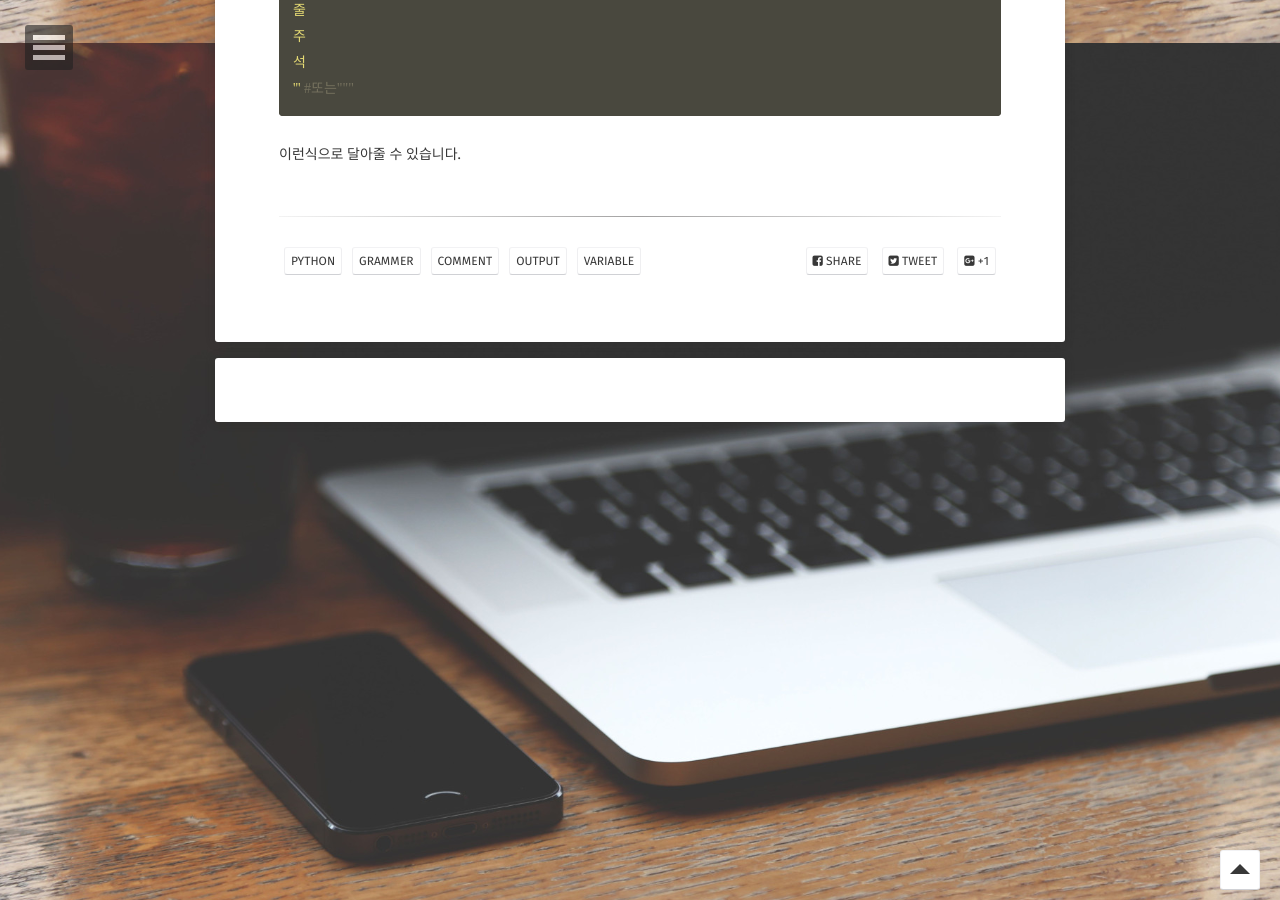
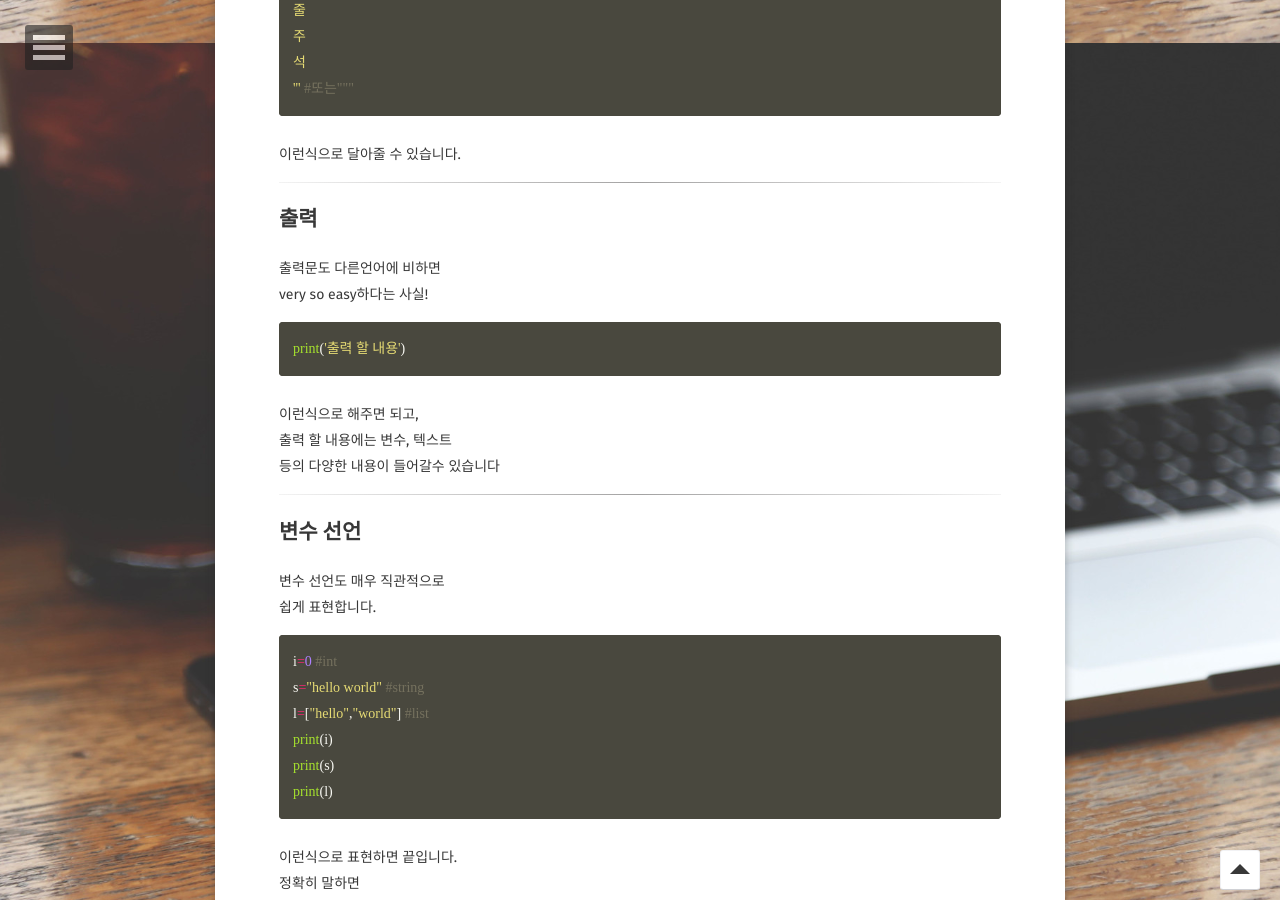
Before and after one commit to CS-myh0518/cs-myh0518.github.com, a Jekyll site: the page built from _posts/Python/2023-09-17-python1.md, in a window 1280 px wide and 900 px high, scrolled down 857 px. Built offline with Jekyll 4.4.1, drawn with Linux system fonts in a browser that asks for light colours; some web fonts are replaced; comment, search, counter and statistics services are not loaded; some of the changed text lies outside the part shown.

Commit message:
Update 2023-09-17-python1.md

````diff
--- a/_posts/Python/2023-09-17-python1.md
+++ b/_posts/Python/2023-09-17-python1.md
@@ -16,7 +16,7 @@ tags:
 <a href="https://cs-myh0518.github.io/python0/">저번편 보고오기</a>
 <hr>
 
-이번편에서 배울것은 주석,출력,변수 선언입니다.
+이번편에서 배울것은 주석, 출력, 변수 선언입니다.
 
 ## 주석
 주석을 다는 방법은 매우 간단합니다.
@@ -35,3 +35,47 @@ tags:
 ''' #또는"""
 ```
 이런식으로 달아줄 수 있습니다.
+<hr>
+
+## 출력
+출력문도 다른언어에 비하면
+very so easy하다는 사실!
+```python
+print('출력 할 내용')
+```
+이런식으로 해주면 되고,
+출력 할 내용에는 변수, 텍스트
+등의 다양한 내용이 들어갈수 있습니다
+<hr>
+
+## 변수 선언
+변수 선언도 매우 직관적으로
+쉽게 표현합니다.
+```python
+i=0 #int
+s="hello world" #string
+l=["hello","world"] #list
+print(i)
+print(s)
+print(l)
+```
+이런식으로 표현하면 끝입니다.
+정확히 말하면
+
+#### 변수이름=변수값
+
+형태로 해주시면 됩니다
+
+주석 처리된 내용은 다음 시간에 배울
+데이터 타입이니 지금은 무시하셔도 좋습니다.
+쨌든 이구문을 복사해서 파이참에
+붙여놓고 실행해주시면
+
+0
+hello world
+["hello", "world"]
+
+라고 뜨실 것입니다.
+변수에 대한 내용은 다음시간
+데이터 타입 시간에 다시 만나요~
+오늘의 강좌 끝.
````
